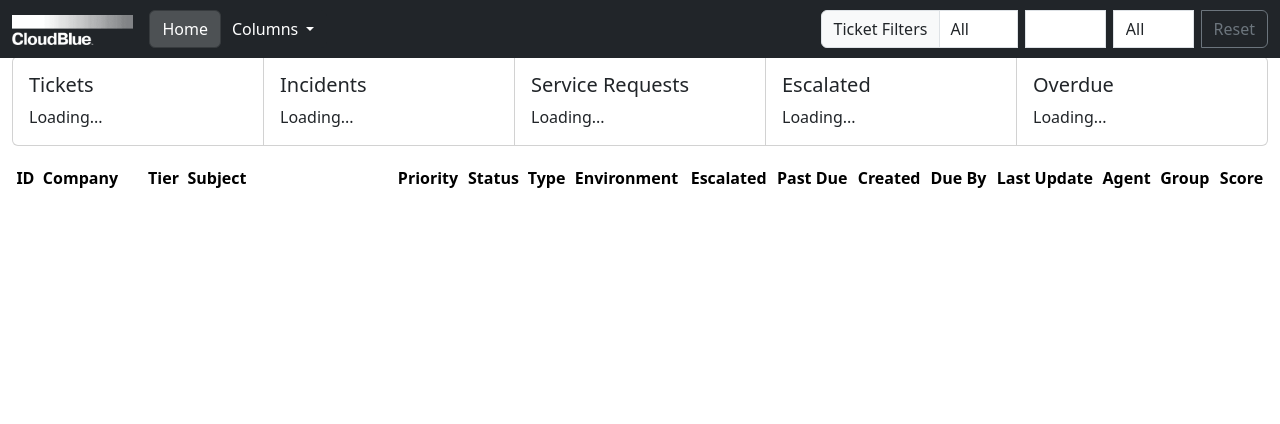
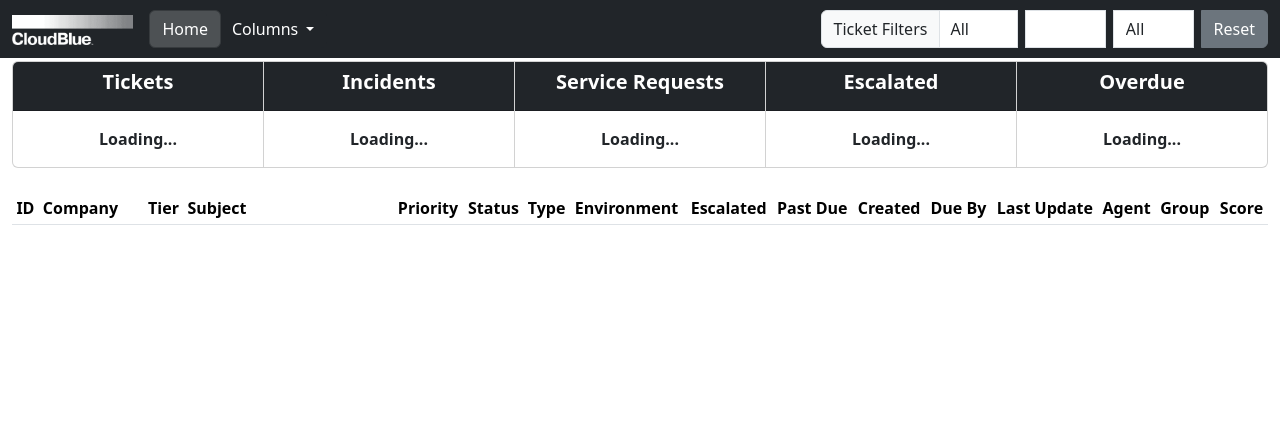
Before and after one commit to lohmancorp/fsc-suite, a Flask app: page / in a window 1280 px wide. Shown: the top 424 px of the page. Run offline with Flask 3, Linux system fonts and the light colour scheme; data that the repository does not hold is empty; parts of the project's set-up code (start-up, migrations or seed data) failed here and were passed over; some libraries are stand-ins or nearby versions.

Commit message:
Update tickets.html

```diff
--- a/templates/tickets.html
+++ b/templates/tickets.html
@@ -137,21 +137,25 @@
   <body class="d-flex flex-column h-100">
 
  <div id="loadingOverlay" style="display: none; position: fixed; top: 0; left: 0; width: 100%; height: 100%; background-color: #070354; justify-content: center; align-items: center; z-index: 9998;">
-    <div style="display: flex; align-items: center; justify-content: center; z-index: 9999;">
-        <div class="spinner-border text-light" style="width: 2rem; height: 2rem;" role="status"></div>
-        <span style="padding-left: 10px; color: white; font-weight: bold;">Loading All Open Tickets...</span>
+  <div class="card mb-3 border border-0" style="max-width: 540px;" style="background-color: #070354;">
+    <div class="row g-0">
+      <div class="col-md-4" style="background-color: #070354;">
+        <img src="https://i.pinimg.com/originals/57/61/5b/57615b8c0092a66c1d4058b1692955cc.gif" class="img-fluid rounded-start" alt="A walking duck.">
+      </div>
+      <div class="col-md-8" style="background-color: #070354;">
+        <div class="card-body" style="background-color: #070354;">
+          <h5 class="card-title" style="background-color: #070354;">
+                <div style="display: flex; align-items: center; justify-content: center; z-index: 9999;">
+                  <div class="spinner-border text-light" style="width: 2rem; height: 2rem;" role="status"></div>
+                  <span style="padding-left: 10px; color: white; font-weight: bold;">Loading All Open Tickets...</span>
+                </div>
+          </h5>
+          <p class="card-text small text-light text-center fw-lighter fst-italic" id="inspirationalText" style="padding-top:20px;">Loading some inspiration for you  ...</p>
+        </div>
+      </div>
     </div>
-    <div style="display: flex; align-items: center; justify-content: center; z-index: 9999;">
-        <p><span style="padding-top: 20px;"><img src="https://i.pinimg.com/originals/57/61/5b/57615b8c0092a66c1d4058b1692955cc.gif" style="max-width: 150px;"></span></p>
-    </div>
-    <!-- New Log Section -->
-    <div class="row">
-        <div id="logContainer" style="max-height: 200px; overflow-y: auto; background-color: #070354; color: white; font-family: 'Courier New', monospace; padding: 10px; margin-top: 10px; width: 80%; align-self: center; border-radius: 5px;">
-            <!-- Log messages will appear here -->
-        </div>
-    </div>
+  </div>
 </div>
-
 
     <svg xmlns="http://www.w3.org/2000/svg" class="d-none">
       <symbol id="check2" viewBox="0 0 16 16">
@@ -338,7 +342,7 @@
                         <option value="focused">Focused</option>
                     </select>
                     <!-- Reset Button -->
-                    <button id="resetFilters" class="btn btn-outline-secondary" type="button">Reset</button>
+                    <button id="resetFilters" class="btn btn-secondary" type="button">Reset</button>
                 </div>
         </div>
     </nav>
@@ -346,50 +350,59 @@
 
 
 <!-- Begin page content -->
-<main class="flex-shrink-0" style="padding-top: 40px;">
+<main class="flex-shrink-0" style="padding-top: 45px;">
   <div class="container-fluid">
     <p class="lead">
       <div class="row">
         <div class="card-group">
-          <div class="card">
+          <div class="card mb-2">
+              <div class="card-header bg-dark">
+                <h5 class="card-title text-white fw-bold align-middle text-center">Tickets</h5>
+              </div>
             <div class="card-body">
-              <h5 class="card-title">Tickets</h5>
-              <p class="card-text" id="totalTickets">Loading...</p>
+              <p class="card-text fw-bold text-center" id="totalTickets">Loading...</p>
             </div>
             <!-- ... -->
           </div>
-          <div class="card">
+          <div class="card mb-2">
+              <div class="card-header bg-dark">
+                <h5 class="card-title text-white fw-bold align-middle text-center">Incidents</h5>
+              </div>
             <div class="card-body">
-              <h5 class="card-title">Incidents</h5>
-              <p class="card-text" id="totalIncidents">Loading...</p>
+              <p class="card-text fw-bold text-center" id="totalIncidents">Loading...</p>
             </div>
             <!-- ... -->
           </div>
-          <div class="card">
+          <div class="card mb-2">
+              <div class="card-header bg-dark">
+                <h5 class="card-title text-white fw-bold align-middle text-center">Service Requests</h5>
+              </div>
             <div class="card-body">
-              <h5 class="card-title">Service Requests</h5>
-              <p class="card-text" id="totalServiceRequests">Loading...</p>
+              <p class="card-text fw-bold text-center" id="totalServiceRequests">Loading...</p>
             </div>
             <!-- ... -->
           </div>
-          <!-- ... more cards ... -->
-          <div class="card">
+          <div class="card mb-2">
+              <div class="card-header bg-dark">
+                <h5 class="card-title text-white fw-bold align-middle text-center">Escalated</h5>
+              </div>
             <div class="card-body">
-              <h5 class="card-title">Escalated</h5>
-              <p class="card-text" id="totalEscalated">Loading...</p>
+              <p class="card-text fw-bold text-center" id="totalEscalated">Loading...</p>
             </div>
             <!-- ... -->
           </div>
-          <div class="card">
+          <div class="card mb-2">
+              <div class="card-header bg-dark">
+                <h5 class="card-title text-white fw-bold align-middle text-center">Overdue</h5>
+              </div>
             <div class="card-body">
-              <h5 class="card-title">Overdue</h5>
-              <p class="card-text" id="totalOverdue">Loading...</p>
+              <p class="card-text fw-bold text-center" id="totalOverdue">Loading...</p>
             </div>
             <!-- ... -->
           </div>
         </div>
       </div>
-     <table class="table table-striped table-hover table-borderless table-sm align-middle" id="ticketsTable">
+     <table class="table table-striped table-hover table-sm align-middle" id="ticketsTable">
         <thead>
             <tr>
                 <th class="text-center">ID</th>
@@ -769,6 +782,46 @@
 
 </script>
 
+<script>
+    const quotes = [
+        "Enjoying the endless parade of 'easy' user issues?",
+        "You fix the problems people don't even know exist.",
+        "Solving mysteries: 'My computer is doing a thing.'",
+        "Tech support: where patience becomes a superpower.",
+        "It's not rocket science; it's tech support... oh wait.",
+        "Helping users navigate the intricate world of 'idk'.",
+        "Because explaining 'turn it off and on' is rocket science.",
+        "Bringing calm to the storm of user 'emergencies.'",
+        "Tech support: where sanity meets absurdity.",
+        "Fixing problems users didn't realize they'd created."
+    ];
+
+    const inspirationalText = document.getElementById('inspirationalText');
+
+    function updateQuote() {
+        const randomQuote = quotes[Math.floor(Math.random() * quotes.length)];
+
+        // Fade out
+        inspirationalText.style.opacity = 0;
+        inspirationalText.style.transition = 'opacity 1s';
+
+        setTimeout(() => {
+            // Change text and fade in
+            inspirationalText.textContent = randomQuote;
+            inspirationalText.style.opacity = 1;
+        }, 1000); // Delay for the fade-out effect
+
+        setTimeout(() => {
+            // Start fade out after quote has been displayed
+            inspirationalText.style.opacity = 0;
+        }, 4000); // 3 seconds display + 1 second fade in
+    }
+
+    // Load the first quote immediately and start the interval
+    updateQuote();
+    setInterval(updateQuote, 5000); // 1 second fade out + 3 seconds display + 1 second fade in
+</script>
+
 <script src="{{ url_for('static', filename='assets/dist/js/bootstrap.bundle.min.js') }}"></script>
 
 </body>
```
